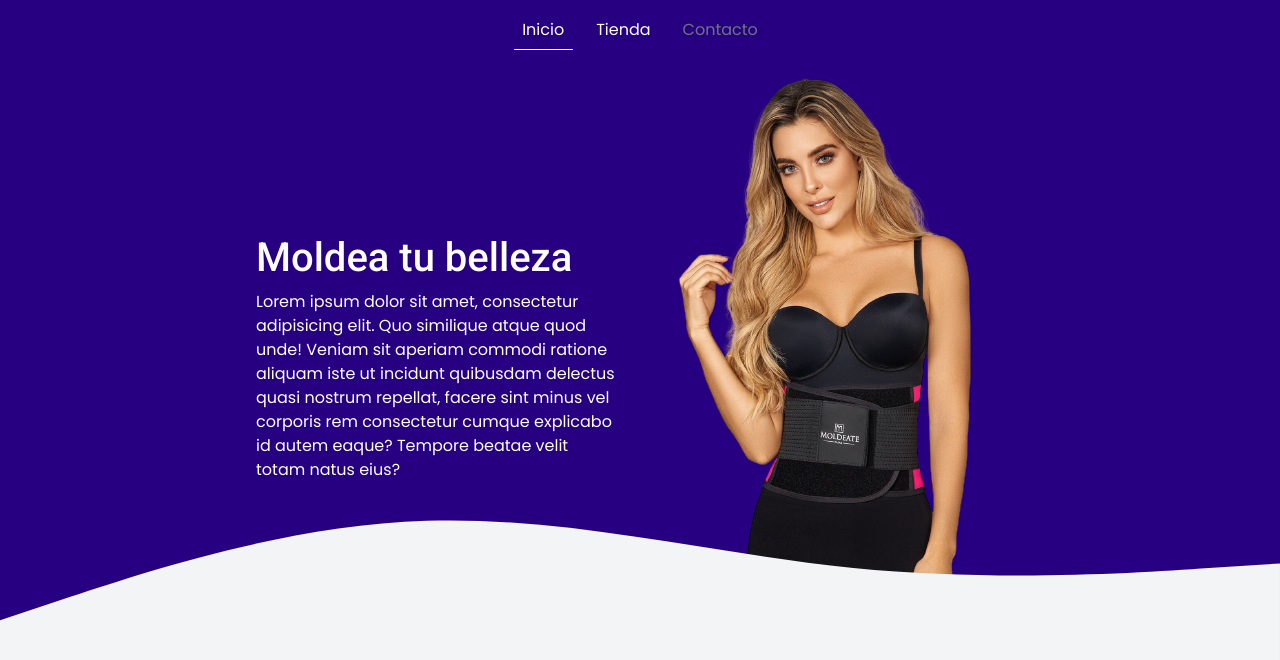
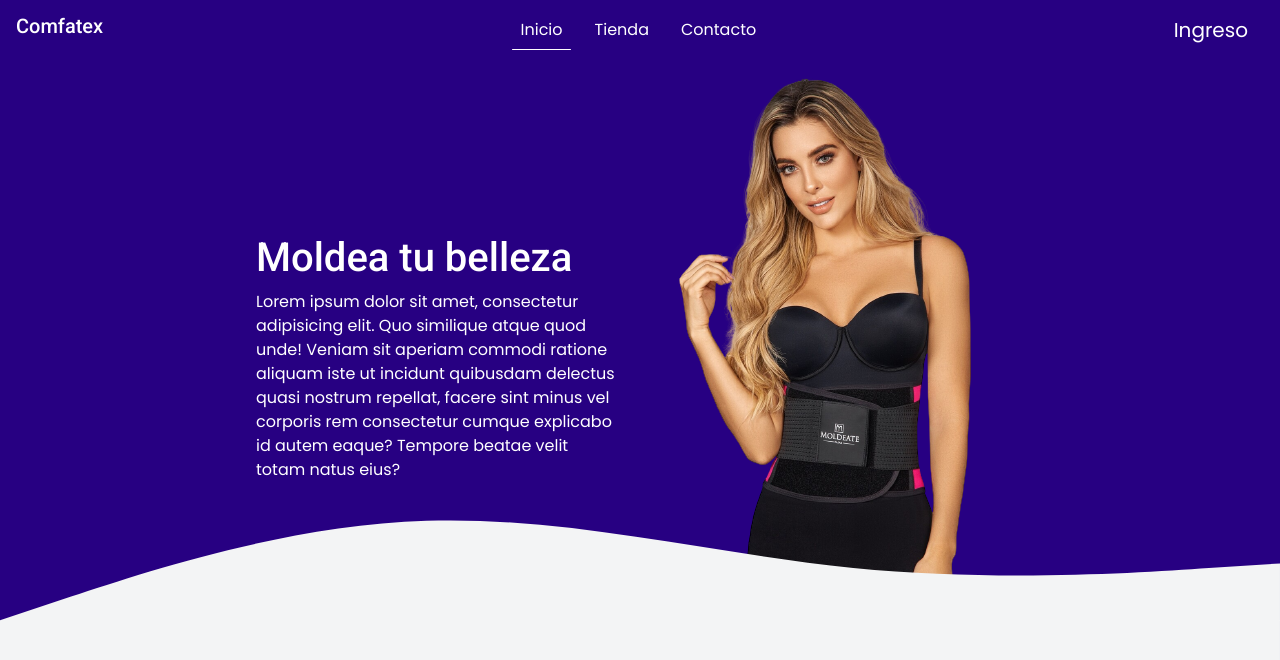
Before and after one commit to Paanceas/frontend-comfatex, an Angular app: page /#/inicio in a window 1280 px wide. Shown: the top 660 px of the page. Built offline with nearby package versions, Linux system fonts and the light colour scheme; a web font is replaced by a local one.

Commit message:
🚧 mapeo de ingreso

```diff
--- a/src/app/app.module.ts
+++ b/src/app/app.module.ts
@@ -1,6 +1,8 @@
 import { HashLocationStrategy, LocationStrategy } from '@angular/common';
 import { NgModule } from '@angular/core';
+import { FormsModule } from '@angular/forms';
 import { BrowserModule } from '@angular/platform-browser';
+import { RouterModule } from '@angular/router';
 
 import { AppRoutingModule } from './app-routing.module';
 import { AppComponent } from './app.component';
@@ -11,7 +13,9 @@ import { AppComponent } from './app.component';
   ],
   imports: [
     BrowserModule,
-    AppRoutingModule
+    AppRoutingModule,
+    RouterModule,
+    FormsModule
   ],
   providers: [
     { provide: LocationStrategy, useClass: HashLocationStrategy }
--- a/src/app/modules/page/components/initial/initial.component.html
+++ b/src/app/modules/page/components/initial/initial.component.html
@@ -1,5 +1,8 @@
 <div class="container-page bg-silver">
-  <nav class="navbar navbar-light bg-navy">
+  <nav class="navbar navbar-light navbar-expand-lg bg-navy">
+      <h1 class="navbar-brand text-white ps-3">
+        Comfatex
+      </h1>
       <ul class="nav justify-content-center w-100">
         <li class="nav-item">
           <a class="nav-link active" href="#">Inicio</a>
@@ -8,9 +11,10 @@
           <a class="nav-link" href="#">Tienda</a>
         </li>
         <li class="nav-item">
-        <a class="nav-link disabled" href="#" tabindex="-1" aria-disabled="true">Contacto</a>
+          <a class="nav-link" href="#">Contacto</a>
         </li>
       </ul>
+      <a class="navbar-brand text-white nav-link" [routerLink]="['/ingreso']" >Ingreso</a>
   </nav>
   <header class="bg-navy text-white">
     <div class="header-container">
```
Lines whose indentation alone changed are shown as unchanged.
